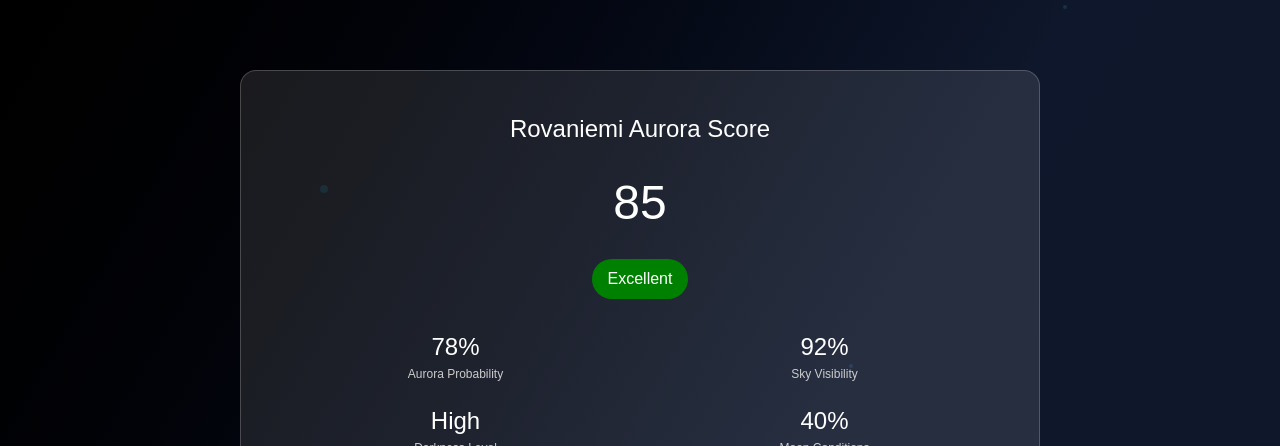
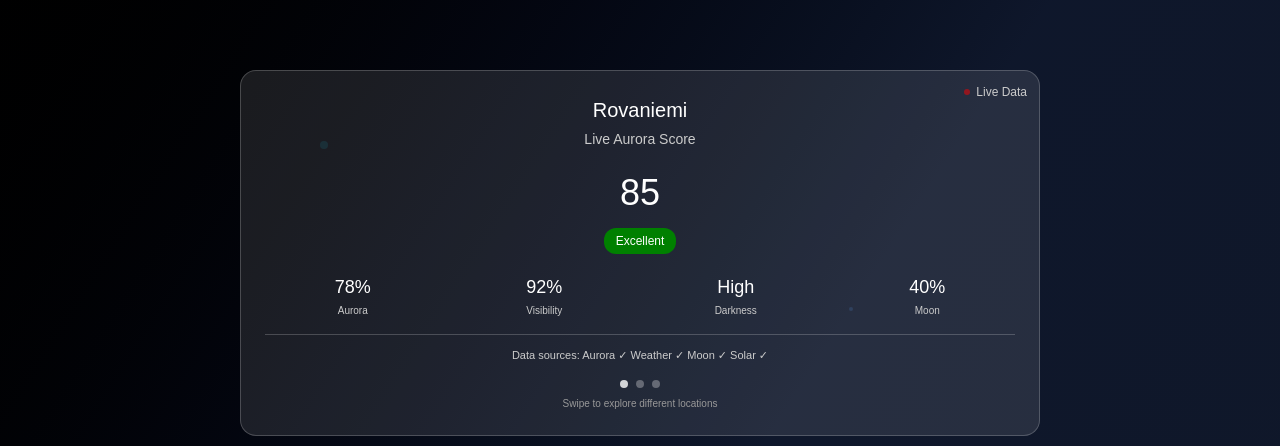
Before and after one commit to kirkkis-pixel/northern-lights-radar, a Next.js app: page / in a window 1280 px wide. Shown: the part 354-800 px from the top of the page. Built offline with nearby package versions, Linux system fonts and the light colour scheme; no server answers.

Commit message:
COMPACT CARD: Reduce height, add navigation dots, live indicator, and swipe instructions

```diff
--- a/src/app/page.tsx
+++ b/src/app/page.tsx
@@ -65,67 +65,136 @@ export default function HomePage() {
             </p>
           </div>
 
-          {/* SIMPLE CARD - NO COMPLEX STYLING */}
+          {/* COMPACT SWIPEABLE CARD */}
           <div className="mb-24">
             <div style={{
               backgroundColor: 'rgba(255, 255, 255, 0.1)',
-              padding: '40px',
+              padding: '24px',
               borderRadius: '16px',
               border: '1px solid rgba(255, 255, 255, 0.2)',
               maxWidth: '800px',
               margin: '0 auto',
               color: 'white',
-              textAlign: 'center'
+              textAlign: 'center',
+              position: 'relative'
             }}>
-              <h2 style={{ fontSize: '24px', marginBottom: '20px', color: 'white' }}>
-                Rovaniemi Aurora Score
+              {/* Live Indicator */}
+              <div style={{
+                position: 'absolute',
+                top: '12px',
+                right: '12px',
+                display: 'flex',
+                alignItems: 'center',
+                fontSize: '12px',
+                color: '#ccc'
+              }}>
+                <div style={{
+                  width: '6px',
+                  height: '6px',
+                  backgroundColor: 'red',
+                  borderRadius: '50%',
+                  marginRight: '6px',
+                  animation: 'pulse 2s infinite'
+                }}></div>
+                Live Data
+              </div>
+
+              {/* Header */}
+              <div style={{ marginBottom: '16px' }}>
+                <h2 style={{ fontSize: '20px', marginBottom: '4px', color: 'white' }}>
+                  Rovaniemi
                 </h2>
-              <div style={{ fontSize: '48px', marginBottom: '20px', color: 'white' }}>
+                <p style={{ fontSize: '14px', color: '#ccc', margin: 0 }}>
+                  Live Aurora Score
+                </p>
+              </div>
+
+              {/* Score Display */}
+              <div style={{ marginBottom: '20px' }}>
+                <div style={{ fontSize: '36px', marginBottom: '8px', color: 'white' }}>
                   85
                 </div>
                 <div style={{
                   backgroundColor: 'green',
                   color: 'white',
-                padding: '8px 16px',
-                borderRadius: '20px',
+                  padding: '4px 12px',
+                  borderRadius: '12px',
                   display: 'inline-block',
-                marginBottom: '30px'
+                  fontSize: '12px'
                 }}>
                   Excellent
                 </div>
+              </div>
+
+              {/* Compact Components Grid */}
               <div style={{
                 display: 'grid',
-                gridTemplateColumns: '1fr 1fr',
-                gap: '20px',
-                marginBottom: '30px'
+                gridTemplateColumns: '1fr 1fr 1fr 1fr',
+                gap: '16px',
+                marginBottom: '16px'
               }}>
                 <div>
-                  <div style={{ fontSize: '24px', color: 'white' }}>78%</div>
-                  <div style={{ fontSize: '12px', color: '#ccc' }}>Aurora Probability</div>
+                  <div style={{ fontSize: '18px', color: 'white', marginBottom: '2px' }}>78%</div>
+                  <div style={{ fontSize: '10px', color: '#ccc' }}>Aurora</div>
                 </div>
                 <div>
-                  <div style={{ fontSize: '24px', color: 'white' }}>92%</div>
-                  <div style={{ fontSize: '12px', color: '#ccc' }}>Sky Visibility</div>
+                  <div style={{ fontSize: '18px', color: 'white', marginBottom: '2px' }}>92%</div>
+                  <div style={{ fontSize: '10px', color: '#ccc' }}>Visibility</div>
                 </div>
                 <div>
-                  <div style={{ fontSize: '24px', color: 'white' }}>High</div>
-                  <div style={{ fontSize: '12px', color: '#ccc' }}>Darkness Level</div>
+                  <div style={{ fontSize: '18px', color: 'white', marginBottom: '2px' }}>High</div>
+                  <div style={{ fontSize: '10px', color: '#ccc' }}>Darkness</div>
                 </div>
                 <div>
-                  <div style={{ fontSize: '24px', color: 'white' }}>40%</div>
-                  <div style={{ fontSize: '12px', color: '#ccc' }}>Moon Conditions</div>
+                  <div style={{ fontSize: '18px', color: 'white', marginBottom: '2px' }}>40%</div>
+                  <div style={{ fontSize: '10px', color: '#ccc' }}>Moon</div>
                 </div>
               </div>
+
+              {/* Data Sources */}
               <div style={{
                 borderTop: '1px solid rgba(255, 255, 255, 0.2)',
-                paddingTop: '20px',
-                fontSize: '14px',
+                paddingTop: '12px',
+                fontSize: '11px',
                 color: '#ccc'
               }}>
                 Data sources: Aurora ✓ Weather ✓ Moon ✓ Solar ✓
               </div>
-              <div style={{ marginTop: '20px', fontSize: '12px', color: '#999' }}>
-                Simple card rendered at: {new Date().toLocaleTimeString()}
+
+              {/* Navigation Dots */}
+              <div style={{
+                display: 'flex',
+                justifyContent: 'center',
+                gap: '8px',
+                marginTop: '16px'
+              }}>
+                <div style={{
+                  width: '8px',
+                  height: '8px',
+                  borderRadius: '50%',
+                  backgroundColor: 'rgba(255, 255, 255, 0.8)'
+                }}></div>
+                <div style={{
+                  width: '8px',
+                  height: '8px',
+                  borderRadius: '50%',
+                  backgroundColor: 'rgba(255, 255, 255, 0.3)'
+                }}></div>
+                <div style={{
+                  width: '8px',
+                  height: '8px',
+                  borderRadius: '50%',
+                  backgroundColor: 'rgba(255, 255, 255, 0.3)'
+                }}></div>
+              </div>
+
+              {/* Swipe Instructions */}
+              <div style={{
+                marginTop: '8px',
+                fontSize: '10px',
+                color: '#999'
+              }}>
+                Swipe to explore different locations
               </div>
             </div>
           </div>
```
Lines whose indentation alone changed are shown as unchanged.
